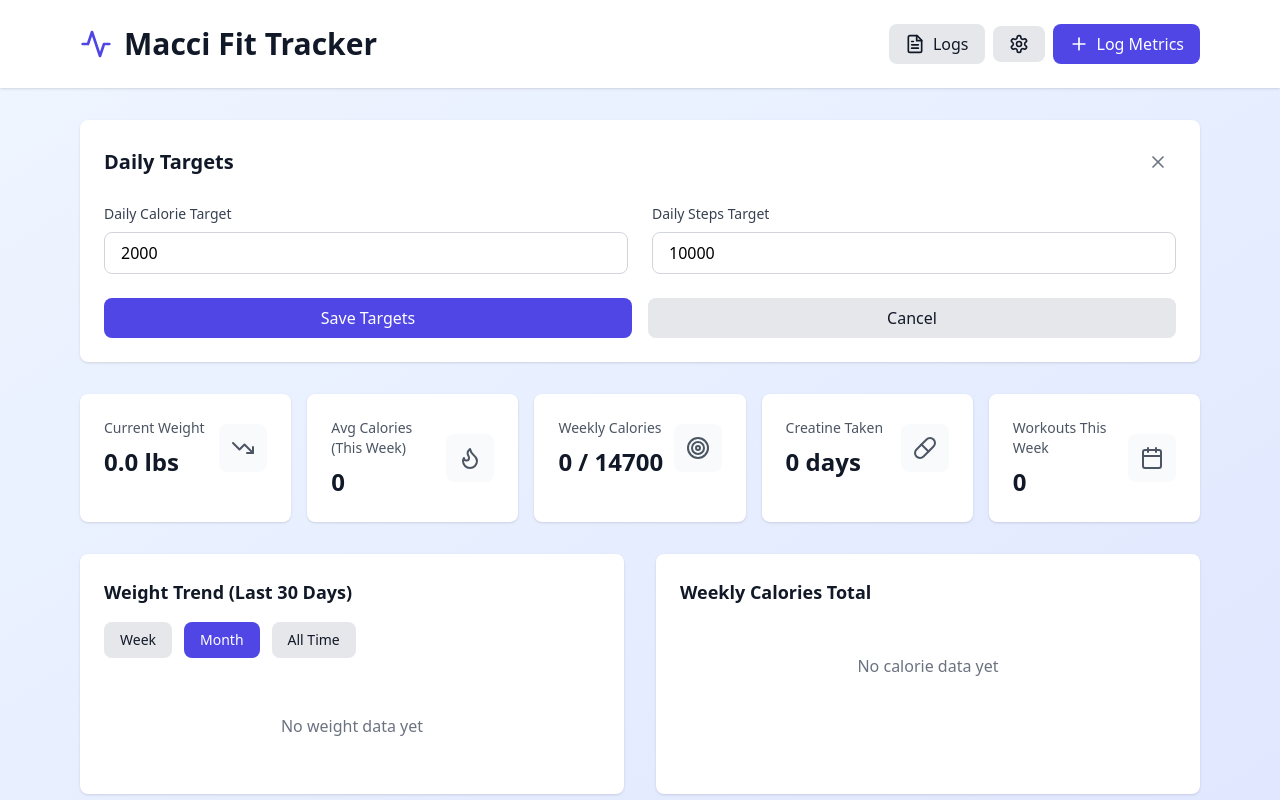
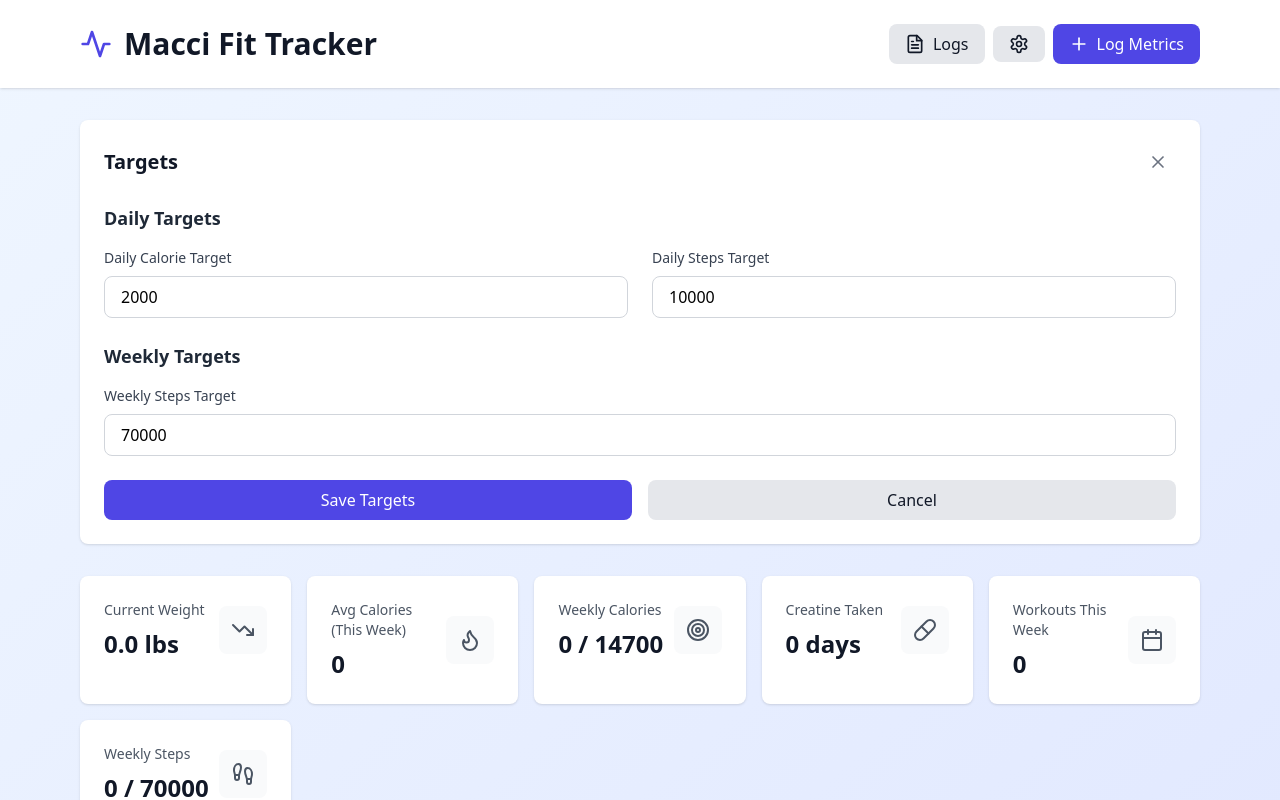
Before and after one commit to NayMcE/Fitness-App, a Next.js app: page / in a window 1280 px wide. Both pictures are taken after a click on the button "Settings". Shown: the top 800 px of the page. Built offline with nearby package versions, Linux system fonts and the light colour scheme.

Commit message:
adding steps and changing the logo

```diff
--- a/app/layout.tsx
+++ b/app/layout.tsx
@@ -5,8 +5,8 @@ export const metadata: Metadata = {
   title: 'Macci Fit Tracker',
   description: 'Track your daily fitness metrics',
   icons: {
-    icon: '/activity-icon.svg',
-    apple: '/activity-icon.svg',
+    icon: '/favicon.svg',
+    apple: '/apple-touch-icon.png',
   },
   appleWebApp: {
     capable: true,
--- a/components/Dashboard.tsx
+++ b/components/Dashboard.tsx
@@ -1,8 +1,8 @@
 'use client'
 
-import { TrendingDown, Flame, Calendar, Pill, Target } from 'lucide-react'
+import { TrendingDown, Flame, Calendar, Pill, Target, Footprints } from 'lucide-react'
 import { FitnessData, DailyRecord } from '@/types'
-import { getWeightTrend, getAverageCalories, getWeeklyWorkouts, getWeeklyCreatineDays, getWeeklyCalories } from '@/utils/calculations'
+import { getWeightTrend, getAverageCalories, getWeeklyWorkouts, getWeeklyCreatineDays, getWeeklyCalories, getWeeklySteps } from '@/utils/calculations'
 import StatCard from './StatCard'
 import WeightChart from './WeightChart'
 import CaloriesChart from './CaloriesChart'
@@ -21,7 +21,9 @@ export default function Dashboard({ data, onEditRecord, onDeleteRecord }: Dashbo
   const weeklyWorkouts = getWeeklyWorkouts(records)
   const creatineDays = getWeeklyCreatineDays(records)
   const weeklyCalories = getWeeklyCalories(records)
+  const weeklySteps = getWeeklySteps(records)
   const weeklyCalorieGoal = 14700 // 2000 cal/day × 7 days
+  const weeklyStepsGoal = data.targets?.weeklyStepsTarget || 70000 // 10000 steps/day × 7 days
 
   const handleEdit = (record: DailyRecord) => {
     if (onEditRecord) {
@@ -73,6 +75,13 @@ export default function Dashboard({ data, onEditRecord, onDeleteRecord }: Dashbo
           change={0}
           trend="stable"
         />
+        <StatCard
+          icon={Footprints}
+          label="Weekly Steps"
+          value={`${weeklySteps} / ${weeklyStepsGoal}`}
+          change={0}
+          trend="stable"
+        />
       </div>
 
       <div className="grid grid-cols-1 lg:grid-cols-2 gap-8">
--- a/components/TargetsSettings.tsx
+++ b/components/TargetsSettings.tsx
@@ -15,7 +15,7 @@ export default function TargetsSettings({ targets, onSave, onCancel }: TargetsSe
 
   const handleSubmit = (e: React.FormEvent) => {
     e.preventDefault()
-    if (formData.calorieTarget > 0 && formData.stepsTarget > 0) {
+    if (formData.calorieTarget > 0 && formData.stepsTarget > 0 && formData.weeklyStepsTarget > 0) {
       onSave(formData)
     } else {
       alert('Please enter valid target values')
@@ -25,7 +25,7 @@ export default function TargetsSettings({ targets, onSave, onCancel }: TargetsSe
   return (
     <div className="bg-white rounded-lg shadow p-6 mb-8">
       <div className="flex items-center justify-between mb-6">
-        <h2 className="text-xl font-bold text-gray-900">Daily Targets</h2>
+        <h2 className="text-xl font-bold text-gray-900">Targets</h2>
         <button
           onClick={onCancel}
           className="p-2 text-gray-500 hover:bg-gray-100 rounded-lg transition"
@@ -35,6 +35,8 @@ export default function TargetsSettings({ targets, onSave, onCancel }: TargetsSe
       </div>
 
       <form onSubmit={handleSubmit}>
+        <div className="mb-6">
+          <h3 className="text-lg font-semibold text-gray-800 mb-4">Daily Targets</h3>
           <div className="grid grid-cols-1 md:grid-cols-2 gap-6 mb-6">
             <div>
               <label className="block text-sm font-medium text-gray-700 mb-2">
@@ -62,6 +64,25 @@ export default function TargetsSettings({ targets, onSave, onCancel }: TargetsSe
               />
             </div>
           </div>
+        </div>
+
+        <div className="mb-6">
+          <h3 className="text-lg font-semibold text-gray-800 mb-4">Weekly Targets</h3>
+          <div className="grid grid-cols-1 md:grid-cols-1 gap-6 mb-6">
+            <div>
+              <label className="block text-sm font-medium text-gray-700 mb-2">
+                Weekly Steps Target
+              </label>
+              <input
+                type="number"
+                value={formData.weeklyStepsTarget}
+                onChange={(e) => setFormData({ ...formData, weeklyStepsTarget: parseInt(e.target.value) || 0 })}
+                placeholder="e.g., 70000"
+                className="w-full px-4 py-2 border border-gray-300 rounded-lg focus:outline-none focus:ring-2 focus:ring-indigo-500"
+              />
+            </div>
+          </div>
+        </div>
 
         <div className="flex gap-4">
           <button
--- a/types/index.ts
+++ b/types/index.ts
@@ -16,6 +16,7 @@ export interface DailyRecord {
 export interface DailyTargets {
   calorieTarget: number
   stepsTarget: number
+  weeklyStepsTarget: number
 }
 
 export interface FitnessData {
--- a/utils/calculations.ts
+++ b/utils/calculations.ts
@@ -90,3 +90,16 @@ export function getWeeklyCalories(records: DailyRecord[]): number {
 
   return weekRecords.reduce((sum, r) => sum + r.calories, 0)
 }
+
+export function getWeeklySteps(records: DailyRecord[]): number {
+  const monday = getMondayOfWeek()
+  const today = new Date()
+
+  // Filter records from Monday to today and sum steps
+  const weekRecords = records.filter(r => {
+    const recordDate = new Date(r.date)
+    return recordDate >= monday && recordDate <= today
+  })
+
+  return weekRecords.reduce((sum, r) => sum + r.stepCount, 0)
+}
--- a/utils/storage.ts
+++ b/utils/storage.ts
@@ -9,12 +9,15 @@ export function loadData(): FitnessData {
 
     // Ensure targets are always present
     if (!data.targets) {
-      data.targets = { calorieTarget: 2000, stepsTarget: 10000 }
+      data.targets = { calorieTarget: 2000, stepsTarget: 10000, weeklyStepsTarget: 70000 }
+    } else if (!data.targets.weeklyStepsTarget) {
+      // Add weeklyStepsTarget if it's missing from existing targets
+      data.targets.weeklyStepsTarget = 70000
     }
 
     return data
   } catch {
-    return { records: [], targets: { calorieTarget: 2000, stepsTarget: 10000 } }
+    return { records: [], targets: { calorieTarget: 2000, stepsTarget: 10000, weeklyStepsTarget: 70000 } }
   }
 }
 
```
Lines whose indentation alone changed are shown as unchanged.
